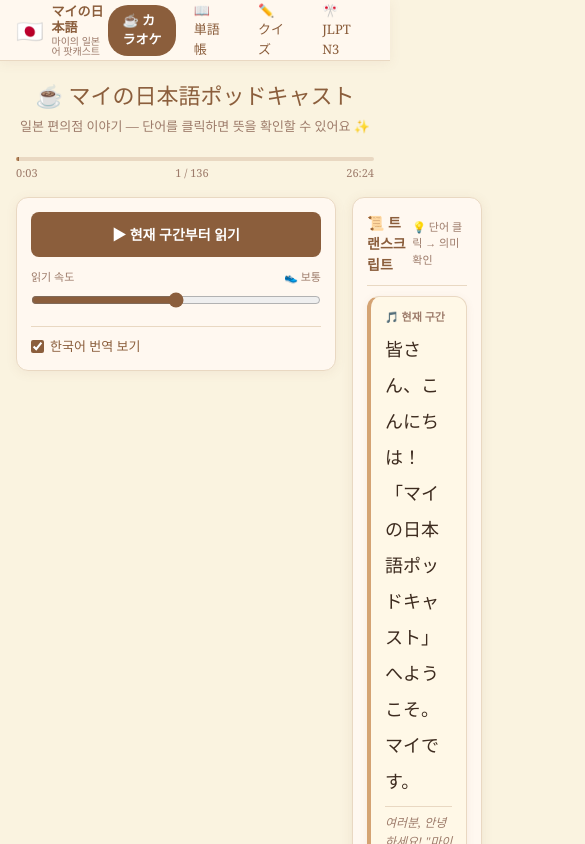
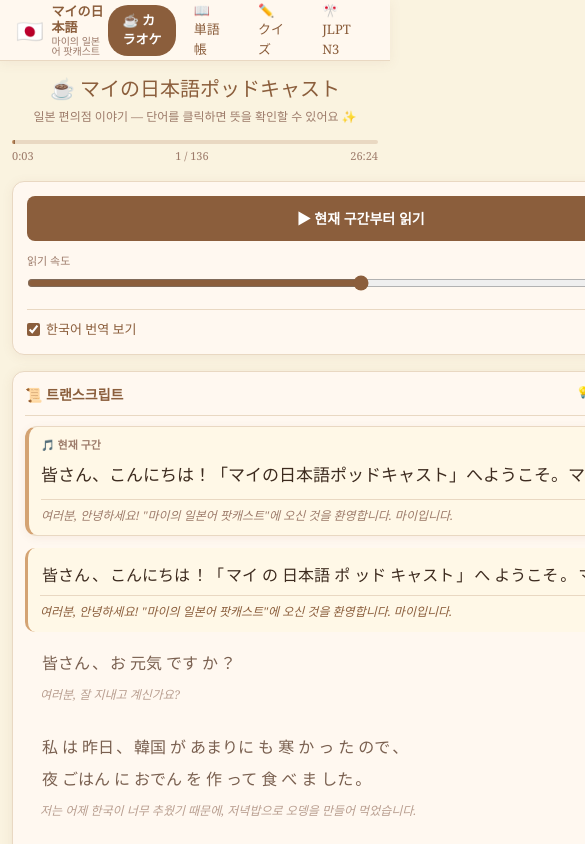
Before and after one commit to sugoii77-rgb/japanese-karaoke, a Next.js app: page / in a window 390 px wide. Shown: the top 844 px of the page, 585 px wide, since content can reach past the window. Built offline with nearby package versions, Linux system fonts and the light colour scheme.

Commit message:
Make transcript layout responsive

```diff
--- a/app/page.tsx
+++ b/app/page.tsx
@@ -54,13 +54,31 @@ export default function KaraokePage() {
   const [isTtsSpeaking, setIsTtsSpeaking] = useState(false);
   const [ttsSpeed, setTtsSpeed] = useState(0.85);
   const [showKorean, setShowKorean] = useState(true);
+  const [isMobile, setIsMobile] = useState(false);
+
+  useEffect(() => {
+    const checkMobile = () => {
+      setIsMobile(window.innerWidth < 768);
+    };
+
+    checkMobile();
+    window.addEventListener('resize', checkMobile);
+
+    return () => {
+      window.removeEventListener('resize', checkMobile);
+    };
+  }, []);
 
   useEffect(() => {
     const el = segmentRefs.current[currentSegmentId];
+
     if (el) {
-      el.scrollIntoView({ block: 'center', behavior: 'smooth' });
+      el.scrollIntoView({
+        block: isMobile ? 'nearest' : 'center',
+        behavior: 'smooth',
+      });
     }
-  }, [currentSegmentId]);
+  }, [currentSegmentId, isMobile]);
 
   const stopTts = useCallback(() => {
     if (typeof window !== 'undefined' && 'speechSynthesis' in window) {
@@ -175,7 +193,7 @@ export default function KaraokePage() {
           segmentRefs.current[idx] = el;
         }}
         style={{
-          padding: '12px 14px',
+          padding: isMobile ? '11px 12px' : '12px 14px',
           marginBottom: '4px',
           borderRadius: '10px',
           background: isActive ? '#fff8e7' : 'transparent',
@@ -189,11 +207,13 @@ export default function KaraokePage() {
       >
         <div
           style={{
-            fontSize: '17px',
-            lineHeight: '2.2',
+            fontSize: isMobile ? '16px' : '17px',
+            lineHeight: isMobile ? '2.0' : '2.2',
             color: isActive ? '#3d2b1f' : '#7a6050',
             fontFamily: 'Noto Serif JP, Georgia, serif',
             transition: 'color 0.3s ease',
+            wordBreak: 'keep-all',
+            overflowWrap: 'break-word',
           }}
           onClick={(e) => e.stopPropagation()}
         >
@@ -232,6 +252,8 @@ export default function KaraokePage() {
               borderTop: isActive ? '1px solid #e9d8c2' : 'none',
               paddingTop: isActive ? '6px' : '2px',
               opacity: isActive ? 1 : 0.72,
+              wordBreak: 'keep-all',
+              overflowWrap: 'break-word',
             }}
           >
             {seg.korean}
@@ -251,11 +273,17 @@ export default function KaraokePage() {
   const currentSegment = TRANSCRIPT[currentSegmentId];
 
   return (
-    <div style={{ maxWidth: '1200px', margin: '0 auto', padding: '20px 16px' }}>
-      <div style={{ textAlign: 'center', marginBottom: '20px' }}>
+    <div
+      style={{
+        maxWidth: '1200px',
+        margin: '0 auto',
+        padding: isMobile ? '14px 12px' : '20px 16px',
+      }}
+    >
+      <div style={{ textAlign: 'center', marginBottom: isMobile ? '14px' : '20px' }}>
         <h1
           style={{
-            fontSize: '22px',
+            fontSize: isMobile ? '20px' : '22px',
             color: '#8b5e3c',
             fontFamily: 'Noto Serif JP, serif',
             margin: '0 0 4px',
@@ -263,7 +291,14 @@ export default function KaraokePage() {
         >
           ☕ マイの日本語ポッドキャスト
         </h1>
-        <p style={{ fontSize: '13px', color: '#9d7b6a', margin: 0 }}>
+        <p
+          style={{
+            fontSize: isMobile ? '12px' : '13px',
+            color: '#9d7b6a',
+            margin: 0,
+            lineHeight: '1.5',
+          }}
+        >
           일본 편의점 이야기 — 단어를 클릭하면 뜻을 확인할 수 있어요 ✨
         </p>
       </div>
@@ -307,7 +342,7 @@ export default function KaraokePage() {
       <div
         style={{
           display: 'grid',
-          gridTemplateColumns: '320px 1fr',
+          gridTemplateColumns: isMobile ? '1fr' : '320px 1fr',
           gap: '16px',
           alignItems: 'start',
         }}
@@ -317,8 +352,8 @@ export default function KaraokePage() {
             display: 'flex',
             flexDirection: 'column',
             gap: '14px',
-            position: 'sticky',
-            top: '76px',
+            position: isMobile ? 'static' : 'sticky',
+            top: isMobile ? undefined : '76px',
           }}
         >
           <div
@@ -410,19 +445,20 @@ export default function KaraokePage() {
             borderRadius: '12px',
             border: '1px solid #e9d8c2',
             boxShadow: '0 2px 12px rgba(139,94,60,0.10)',
-            padding: '14px',
-            maxHeight: 'calc(100vh - 120px)',
+            padding: isMobile ? '12px' : '14px',
+            maxHeight: isMobile ? 'none' : 'calc(100vh - 120px)',
             display: 'flex',
             flexDirection: 'column',
-            position: 'sticky',
-            top: '76px',
+            position: isMobile ? 'static' : 'sticky',
+            top: isMobile ? undefined : '76px',
           }}
         >
           <div
             style={{
               display: 'flex',
-              alignItems: 'center',
+              alignItems: isMobile ? 'flex-start' : 'center',
               justifyContent: 'space-between',
+              gap: '8px',
               marginBottom: '10px',
               paddingBottom: '10px',
               borderBottom: '1px solid #e9d8c2',
@@ -438,7 +474,14 @@ export default function KaraokePage() {
             >
               📜 트랜스크립트
             </h2>
-            <span style={{ fontSize: '11px', color: '#9d7b6a' }}>
+            <span
+              style={{
+                fontSize: '11px',
+                color: '#9d7b6a',
+                textAlign: 'right',
+                lineHeight: '1.4',
+              }}
+            >
               💡 단어 클릭 → 의미 확인
             </span>
           </div>
@@ -449,7 +492,7 @@ export default function KaraokePage() {
               border: '1px solid #e9d8c2',
               borderLeft: '4px solid #d4a373',
               borderRadius: '12px',
-              padding: '12px 14px',
+              padding: isMobile ? '10px 12px' : '12px 14px',
               marginBottom: '12px',
               boxShadow: '0 2px 8px rgba(139,94,60,0.08)',
             }}
@@ -467,10 +510,12 @@ export default function KaraokePage() {
 
             <div
               style={{
-                fontSize: '18px',
+                fontSize: isMobile ? '17px' : '18px',
                 color: '#3d2b1f',
                 fontFamily: 'Noto Serif JP, serif',
-                lineHeight: '2',
+                lineHeight: isMobile ? '2.0' : '2',
+                wordBreak: 'keep-all',
+                overflowWrap: 'break-word',
               }}
             >
               {currentSegment?.text}
@@ -486,6 +531,8 @@ export default function KaraokePage() {
                   paddingTop: '6px',
                   marginTop: '6px',
                   lineHeight: '1.6',
+                  wordBreak: 'keep-all',
+                  overflowWrap: 'break-word',
                 }}
               >
                 {currentSegment?.korean}
@@ -496,9 +543,9 @@ export default function KaraokePage() {
           <div
             ref={transcriptRef}
             style={{
-              overflowY: 'auto',
+              overflowY: isMobile ? 'visible' : 'auto',
               flex: 1,
-              paddingRight: '4px',
+              paddingRight: isMobile ? 0 : '4px',
             }}
           >
             {TRANSCRIPT.map((seg, idx) => renderSegment(seg, idx))}
```
